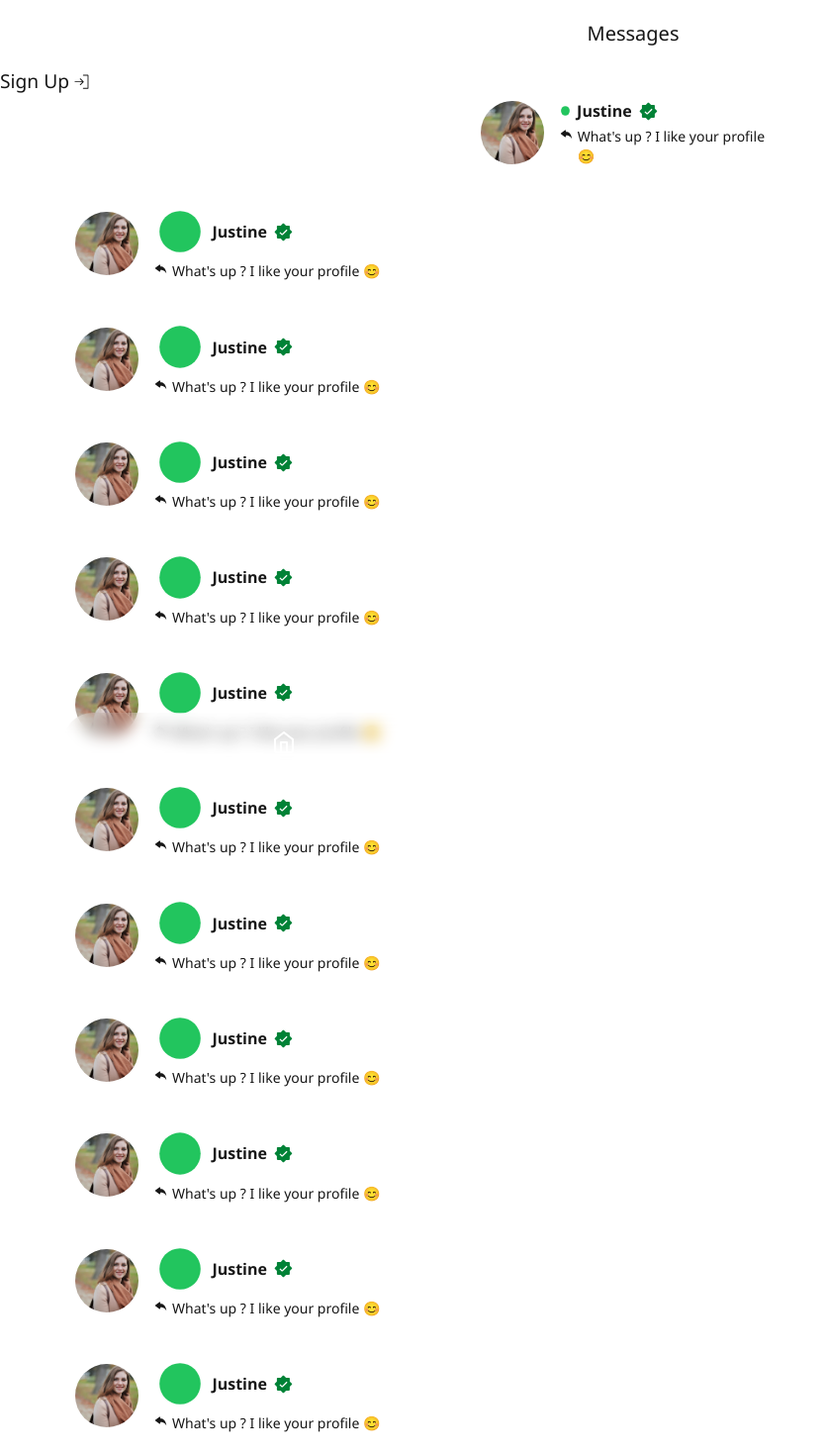
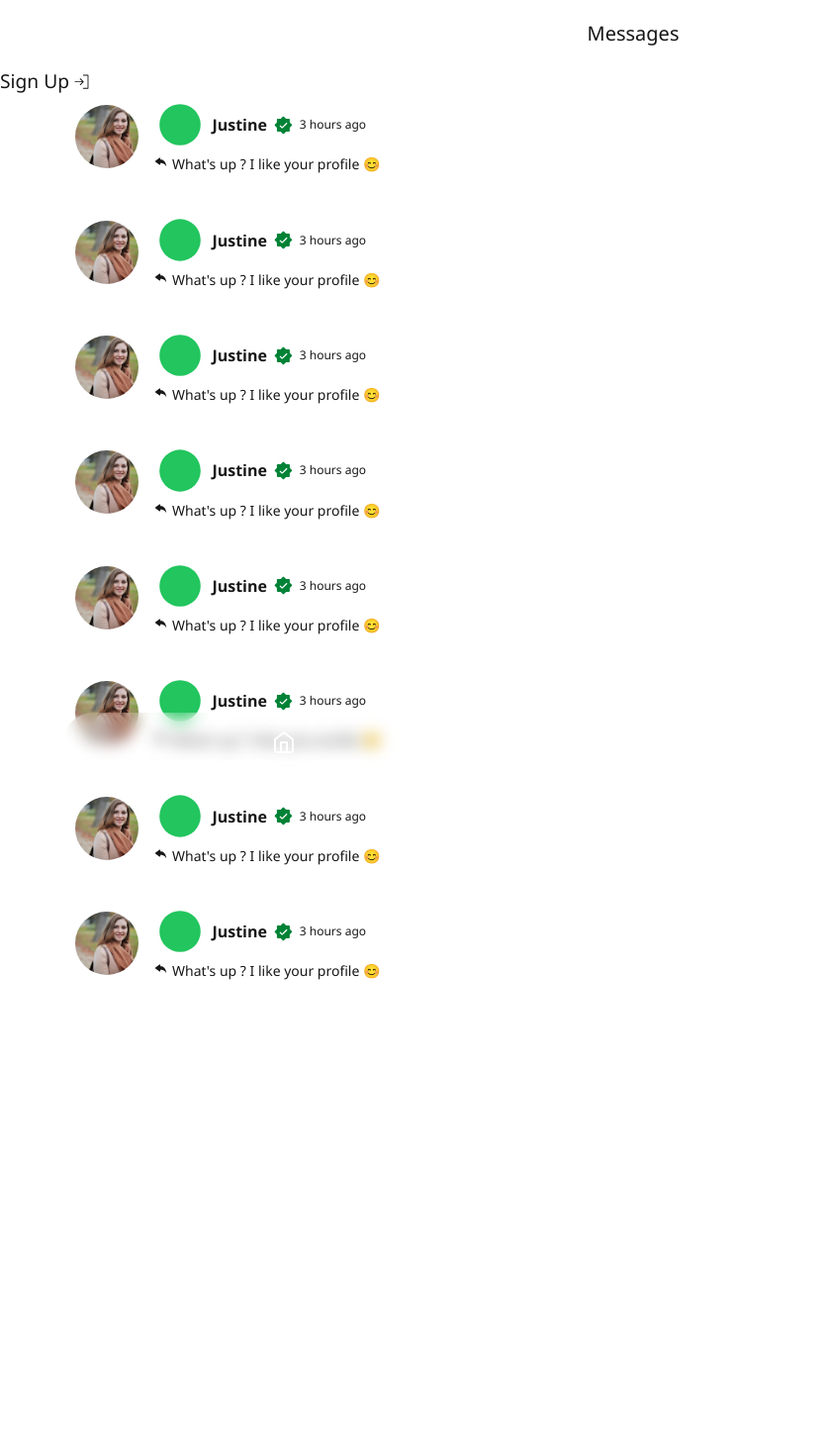
Before and after one commit to kevincalixte/wivy-nextjs, a Next.js app: page /messages in a window 1280 px wide. Shown: the top 1470 px of the page at 99% size, without its empty margins (0-835 px from the left). After the commit the page ends 1099 px from the top, so only its background shows below. Built offline with nearby package versions, Linux system fonts and the light colour scheme.

Commit message:
chat: navbartop + navbarbottom + bubbles

```diff
--- a/src/app/chat/page.tsx
+++ b/src/app/chat/page.tsx
@@ -6,7 +6,7 @@ function chat() {
   return (
     <div>
       <ChatMessage></ChatMessage>
-      <NavbarBottom></NavbarBottom>
+      <NavbarBottom onChat={true}></NavbarBottom>
     </div>
   )
 }
--- a/src/app/components/NavbarInfos/NavbarInfos.tsx
+++ b/src/app/components/NavbarInfos/NavbarInfos.tsx
@@ -6,7 +6,7 @@ function NavbarInfos() {
             <nav
                 id='navbarinfos'
                 className=
-                'flex items-center justify-between pr-6 fixed w-[70%]  rounded-4xl mt-20 h-10 bg-white/20 text-white z-10 backdrop-blur'
+                'flex items-center justify-between pr-6 fixed w-[70%] rounded-4xl mt-20 h-10 bg-white/20 text-white z-10 backdrop-blur'
             >
                 <div className='rounded-l-2xl w-1/4 overflow-hidden'><img className='w-full h-10 object-cover' src="/img/home/album-meet/meet2.jpg" alt="" /></div>
                 <p className='text-xs w-3/4 text-center'>Justine visited your profile</p>
--- a/src/app/components/User/User.tsx
+++ b/src/app/components/User/User.tsx
@@ -36,7 +36,7 @@ function User() {
                     </div>
 
                     <div className='flex flex-col justify-center gap-3 pl-4 pt-1'>
-                        <h2 className='flex items-center gap-2'>Theo,<span>25 </span> <span><GiAries /></span> <span className='flex justify-end w-full gap-1 p-2'></span></h2>
+                        <h2 className='flex items-center gap-2'>Theo,<span>25 </span> <span><GiAries /></span></h2>
                         <p className='text-sm'>Lorem ipsum dolor sit, amet consectetur adipisicing elit...</p>
                         <div className='flex gap-2'>
                             <Tag>Music</Tag>
--- a/src/app/components/UserMessage/UserMessage.tsx
+++ b/src/app/components/UserMessage/UserMessage.tsx
@@ -7,14 +7,15 @@ function UserMessage() {
 
     return (
         <div className='flex flex-col items-center w-full pt-20 mb-22'>
-            <Link href={'/chat'}>
-                <article className='flex items-center w-[95%] m-2 p-3 gap-1 rounded-2xl bg-white/10'>
+            <Link href={'/chat'} className="w-full flex justify-center">
+                <article className='flex items-center w-[90%] m-2 p-3 gap-1 rounded-2xl bg-white/10'>
                     <div className="shrink-0 w-16 h-16 rounded-full overflow-hidden"><img className="w-full h-full object-cover" src="/img/home/album-meet/meet2.jpg" alt="" /></div>
                     <div className='flex flex-col w-full gap-1 pl-3'>
                         <div className='flex items-center h-[40%] gap-1.5'>
                             <img className='w-[5%]' src="/img/user/user-connected.svg" alt="" />
                             <span className='flex items-center font-semibold'>Justine</span>
                             <span className='text-[1.3rem]'><VscVerifiedFilled className='text-green-700'></VscVerifiedFilled></span>
+                            <span className='text-xs'>3 hours ago</span>
                         </div>
                         <div className='flex items-center h-[60%]'>
                             <span className='flex gap-1 text-sm'><BsFillReplyFill></BsFillReplyFill>What's up ? I like your profile 😊</span>
@@ -22,6 +23,7 @@ function UserMessage() {
                     </div>
                 </article>
             </Link>
+            <Link href={'/chat'} className="w-full flex justify-center">
                 <article className='flex items-center w-[90%] m-2 p-3 gap-1 rounded-2xl bg-white/10'>
                     <div className="shrink-0 w-16 h-16 rounded-full overflow-hidden"><img className="w-full h-full object-cover" src="/img/home/album-meet/meet2.jpg" alt="" /></div>
                     <div className='flex flex-col w-full gap-1 pl-3'>
@@ -29,12 +31,15 @@ function UserMessage() {
                             <img className='w-[5%]' src="/img/user/user-connected.svg" alt="" />
                             <span className='flex items-center font-semibold'>Justine</span>
                             <span className='text-[1.3rem]'><VscVerifiedFilled className='text-green-700'></VscVerifiedFilled></span>
+                            <span className='text-xs'>3 hours ago</span>
                         </div>
                         <div className='flex items-center h-[60%]'>
                             <span className='flex gap-1 text-sm'><BsFillReplyFill></BsFillReplyFill>What's up ? I like your profile 😊</span>
                         </div>
                     </div>
                 </article>
+            </Link>
+            <Link href={'/chat'} className="w-full flex justify-center">
                 <article className='flex items-center w-[90%] m-2 p-3 gap-1 rounded-2xl bg-white/10'>
                     <div className="shrink-0 w-16 h-16 rounded-full overflow-hidden"><img className="w-full h-full object-cover" src="/img/home/album-meet/meet2.jpg" alt="" /></div>
                     <div className='flex flex-col w-full gap-1 pl-3'>
@@ -42,12 +47,15 @@ function UserMessage() {
                             <img className='w-[5%]' src="/img/user/user-connected.svg" alt="" />
                             <span className='flex items-center font-semibold'>Justine</span>
                             <span className='text-[1.3rem]'><VscVerifiedFilled className='text-green-700'></VscVerifiedFilled></span>
+                            <span className='text-xs'>3 hours ago</span>
                         </div>
                         <div className='flex items-center h-[60%]'>
                             <span className='flex gap-1 text-sm'><BsFillReplyFill></BsFillReplyFill>What's up ? I like your profile 😊</span>
                         </div>
                     </div>
                 </article>
+            </Link>
+            <Link href={'/chat'} className="w-full flex justify-center">
                 <article className='flex items-center w-[90%] m-2 p-3 gap-1 rounded-2xl bg-white/10'>
                     <div className="shrink-0 w-16 h-16 rounded-full overflow-hidden"><img className="w-full h-full object-cover" src="/img/home/album-meet/meet2.jpg" alt="" /></div>
                     <div className='flex flex-col w-full gap-1 pl-3'>
@@ -55,12 +63,15 @@ function UserMessage() {
                             <img className='w-[5%]' src="/img/user/user-connected.svg" alt="" />
                             <span className='flex items-center font-semibold'>Justine</span>
                             <span className='text-[1.3rem]'><VscVerifiedFilled className='text-green-700'></VscVerifiedFilled></span>
+                            <span className='text-xs'>3 hours ago</span>
                         </div>
                         <div className='flex items-center h-[60%]'>
                             <span className='flex gap-1 text-sm'><BsFillReplyFill></BsFillReplyFill>What's up ? I like your profile 😊</span>
                         </div>
                     </div>
                 </article>
+            </Link>
+            <Link href={'/chat'} className="w-full flex justify-center">
                 <article className='flex items-center w-[90%] m-2 p-3 gap-1 rounded-2xl bg-white/10'>
                     <div className="shrink-0 w-16 h-16 rounded-full overflow-hidden"><img className="w-full h-full object-cover" src="/img/home/album-meet/meet2.jpg" alt="" /></div>
                     <div className='flex flex-col w-full gap-1 pl-3'>
@@ -68,12 +79,15 @@ function UserMessage() {
                             <img className='w-[5%]' src="/img/user/user-connected.svg" alt="" />
                             <span className='flex items-center font-semibold'>Justine</span>
                             <span className='text-[1.3rem]'><VscVerifiedFilled className='text-green-700'></VscVerifiedFilled></span>
+                            <span className='text-xs'>3 hours ago</span>
                         </div>
                         <div className='flex items-center h-[60%]'>
                             <span className='flex gap-1 text-sm'><BsFillReplyFill></BsFillReplyFill>What's up ? I like your profile 😊</span>
                         </div>
                     </div>
                 </article>
+            </Link>
+            <Link href={'/chat'} className="w-full flex justify-center">
                 <article className='flex items-center w-[90%] m-2 p-3 gap-1 rounded-2xl bg-white/10'>
                     <div className="shrink-0 w-16 h-16 rounded-full overflow-hidden"><img className="w-full h-full object-cover" src="/img/home/album-meet/meet2.jpg" alt="" /></div>
                     <div className='flex flex-col w-full gap-1 pl-3'>
@@ -81,12 +95,15 @@ function UserMessage() {
                             <img className='w-[5%]' src="/img/user/user-connected.svg" alt="" />
                             <span className='flex items-center font-semibold'>Justine</span>
                             <span className='text-[1.3rem]'><VscVerifiedFilled className='text-green-700'></VscVerifiedFilled></span>
+                            <span className='text-xs'>3 hours ago</span>
                         </div>
                         <div className='flex items-center h-[60%]'>
                             <span className='flex gap-1 text-sm'><BsFillReplyFill></BsFillReplyFill>What's up ? I like your profile 😊</span>
                         </div>
                     </div>
                 </article>
+            </Link>
+            <Link href={'/chat'} className="w-full flex justify-center">
                 <article className='flex items-center w-[90%] m-2 p-3 gap-1 rounded-2xl bg-white/10'>
                     <div className="shrink-0 w-16 h-16 rounded-full overflow-hidden"><img className="w-full h-full object-cover" src="/img/home/album-meet/meet2.jpg" alt="" /></div>
                     <div className='flex flex-col w-full gap-1 pl-3'>
@@ -94,12 +111,15 @@ function UserMessage() {
                             <img className='w-[5%]' src="/img/user/user-connected.svg" alt="" />
                             <span className='flex items-center font-semibold'>Justine</span>
                             <span className='text-[1.3rem]'><VscVerifiedFilled className='text-green-700'></VscVerifiedFilled></span>
+                            <span className='text-xs'>3 hours ago</span>
                         </div>
                         <div className='flex items-center h-[60%]'>
                             <span className='flex gap-1 text-sm'><BsFillReplyFill></BsFillReplyFill>What's up ? I like your profile 😊</span>
                         </div>
                     </div>
                 </article>
+            </Link>
+            <Link href={'/chat'} className="w-full flex justify-center">
                 <article className='flex items-center w-[90%] m-2 p-3 gap-1 rounded-2xl bg-white/10'>
                     <div className="shrink-0 w-16 h-16 rounded-full overflow-hidden"><img className="w-full h-full object-cover" src="/img/home/album-meet/meet2.jpg" alt="" /></div>
                     <div className='flex flex-col w-full gap-1 pl-3'>
@@ -107,64 +127,14 @@ function UserMessage() {
                             <img className='w-[5%]' src="/img/user/user-connected.svg" alt="" />
                             <span className='flex items-center font-semibold'>Justine</span>
                             <span className='text-[1.3rem]'><VscVerifiedFilled className='text-green-700'></VscVerifiedFilled></span>
+                            <span className='text-xs'>3 hours ago</span>
                         </div>
                         <div className='flex items-center h-[60%]'>
                             <span className='flex gap-1 text-sm'><BsFillReplyFill></BsFillReplyFill>What's up ? I like your profile 😊</span>
                         </div>
                     </div>
                 </article>
-            <article className='flex items-center w-[90%] m-2 p-3 gap-1 rounded-2xl bg-white/10'>
-                <div className="shrink-0 w-16 h-16 rounded-full overflow-hidden"><img className="w-full h-full object-cover" src="/img/home/album-meet/meet2.jpg" alt="" /></div>
-                <div className='flex flex-col w-full gap-1 pl-3'>
-                    <div className='flex items-center h-[40%] gap-1.5'>
-                        <img className='w-[5%]' src="/img/user/user-connected.svg" alt="" />
-                        <span className='flex items-center font-semibold'>Justine</span>
-                        <span className='text-[1.3rem]'><VscVerifiedFilled className='text-green-700'></VscVerifiedFilled></span>
-                    </div>
-                    <div className='flex items-center h-[60%]'>
-                        <span className='flex gap-1 text-sm'><BsFillReplyFill></BsFillReplyFill>What's up ? I like your profile 😊</span>
-                    </div>
-                </div>
-            </article>
-            <article className='flex items-center w-[90%] m-2 p-3 gap-1 rounded-2xl bg-white/10'>
-                <div className="shrink-0 w-16 h-16 rounded-full overflow-hidden"><img className="w-full h-full object-cover" src="/img/home/album-meet/meet2.jpg" alt="" /></div>
-                <div className='flex flex-col w-full gap-1 pl-3'>
-                    <div className='flex items-center h-[40%] gap-1.5'>
-                        <img className='w-[5%]' src="/img/user/user-connected.svg" alt="" />
-                        <span className='flex items-center font-semibold'>Justine</span>
-                        <span className='text-[1.3rem]'><VscVerifiedFilled className='text-green-700'></VscVerifiedFilled></span>
-                    </div>
-                    <div className='flex items-center h-[60%]'>
-                        <span className='flex gap-1 text-sm'><BsFillReplyFill></BsFillReplyFill>What's up ? I like your profile 😊</span>
-                    </div>
-                </div>
-            </article>
-            <article className='flex items-center w-[90%] m-2 p-3 gap-1 rounded-2xl bg-white/10'>
-                <div className="shrink-0 w-16 h-16 rounded-full overflow-hidden"><img className="w-full h-full object-cover" src="/img/home/album-meet/meet2.jpg" alt="" /></div>
-                <div className='flex flex-col w-full gap-1 pl-3'>
-                    <div className='flex items-center h-[40%] gap-1.5'>
-                        <img className='w-[5%]' src="/img/user/user-connected.svg" alt="" />
-                        <span className='flex items-center font-semibold'>Justine</span>
-                        <span className='text-[1.3rem]'><VscVerifiedFilled className='text-green-700'></VscVerifiedFilled></span>
-                    </div>
-                    <div className='flex items-center h-[60%]'>
-                        <span className='flex gap-1 text-sm'><BsFillReplyFill></BsFillReplyFill>What's up ? I like your profile 😊</span>
-                    </div>
-                </div>
-            </article>
-            <article className='flex items-center w-[90%] m-2 p-3 gap-1 rounded-2xl bg-white/10'>
-                <div className="shrink-0 w-16 h-16 rounded-full overflow-hidden"><img className="w-full h-full object-cover" src="/img/home/album-meet/meet2.jpg" alt="" /></div>
-                <div className='flex flex-col w-full gap-1 pl-3'>
-                    <div className='flex items-center h-[40%] gap-1.5'>
-                        <img className='w-[5%]' src="/img/user/user-connected.svg" alt="" />
-                        <span className='flex items-center font-semibold'>Justine</span>
-                        <span className='text-[1.3rem]'><VscVerifiedFilled className='text-green-700'></VscVerifiedFilled></span>
-                    </div>
-                    <div className='flex items-center h-[60%]'>
-                        <span className='flex gap-1 text-sm'><BsFillReplyFill></BsFillReplyFill>What's up ? I like your profile 😊</span>
-                    </div>
-                </div>
-            </article>
+            </Link>
 
         </div>
     )
```
Also changed, not shown: src/app/components/ChatMessage/ChatMessage.tsx (+73 -2 lines), src/app/components/NavbarBottom/NavbarBottom.tsx (+15 -2 lines), src/app/components/NavbarTop/NavbarTop.tsx (+25 -3 lines). Lines whose indentation alone changed are shown as unchanged.
